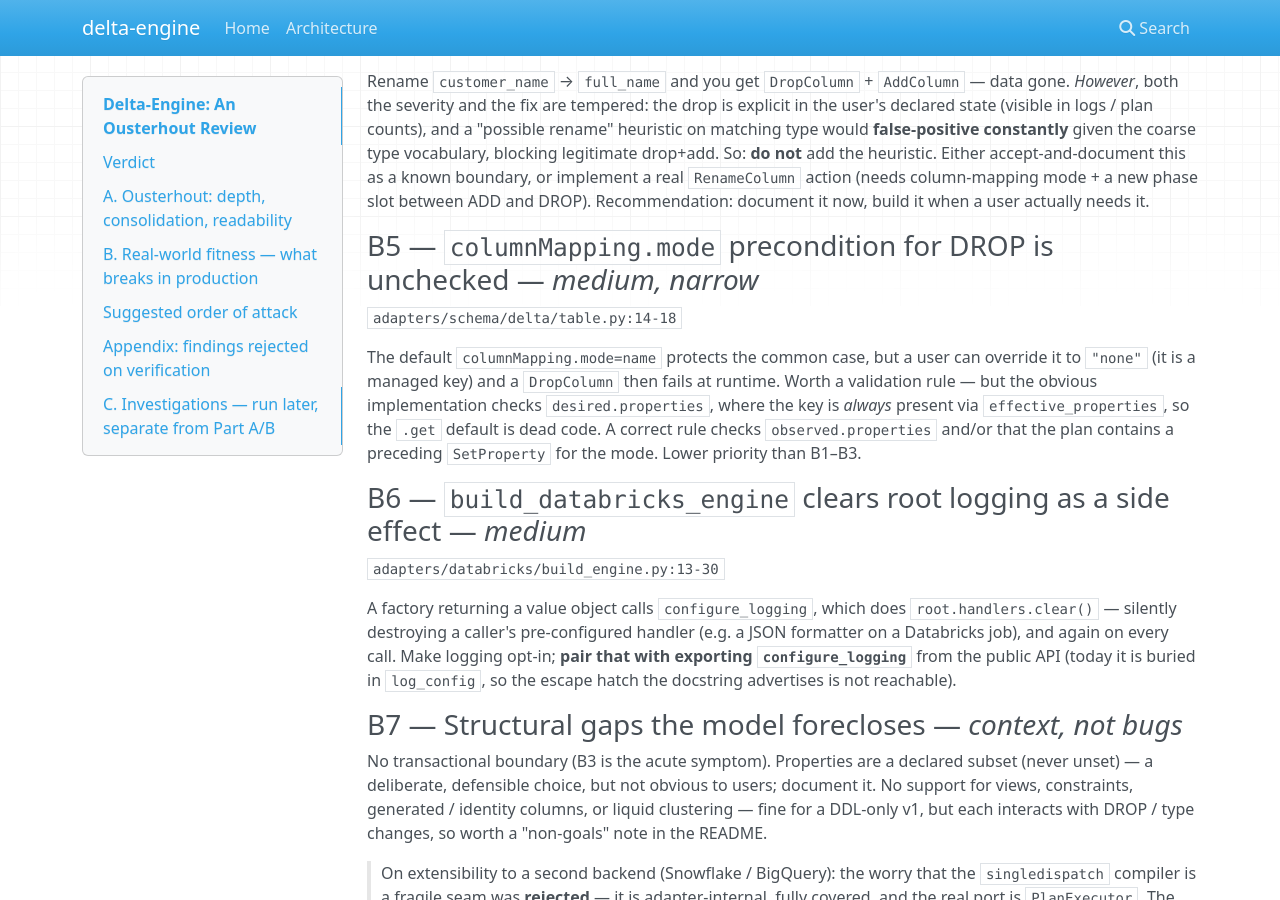
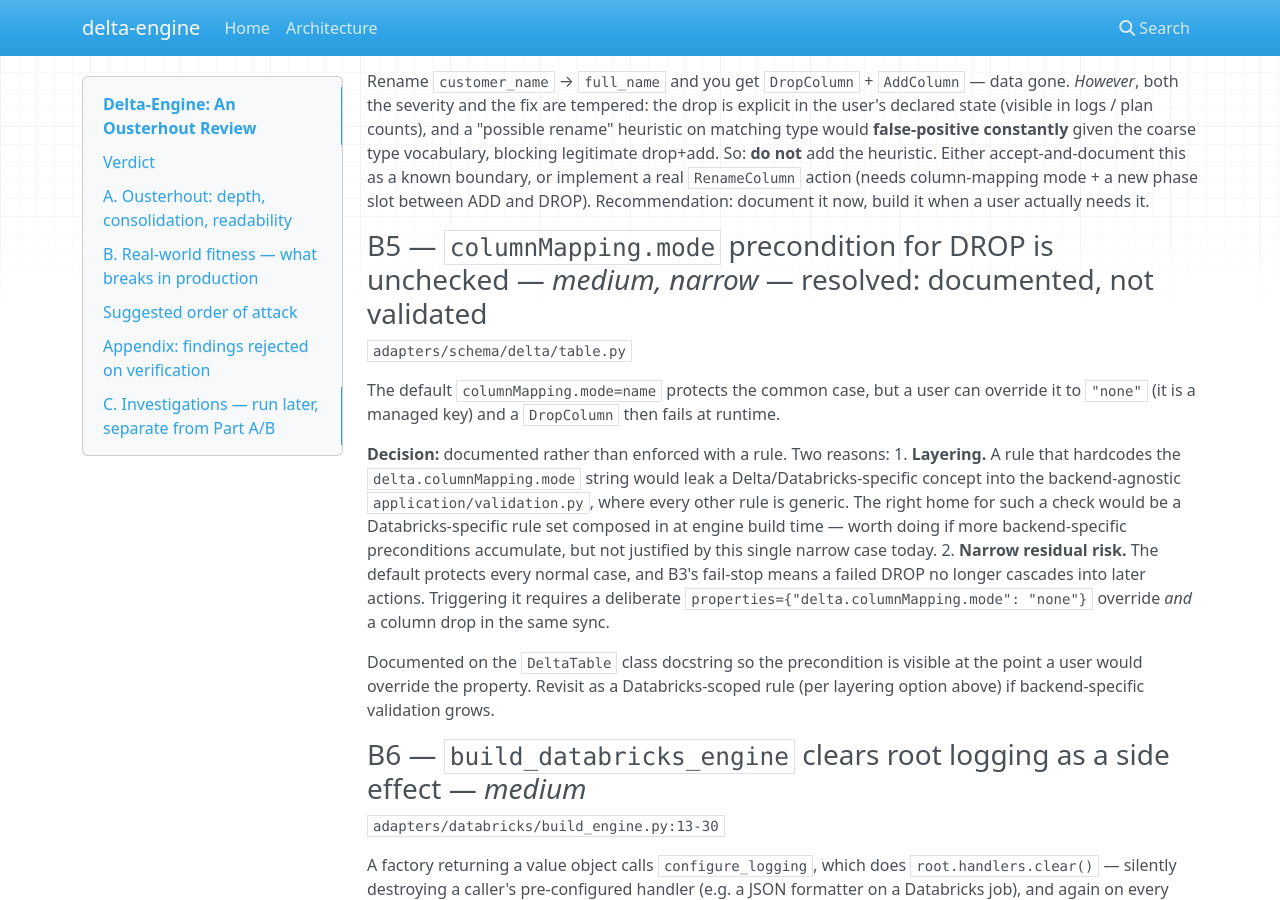
Before and after one commit to Tomoscorbin/delta-engine, an MkDocs documentation site: the page built from docs/ousterhout-review.md, in a window 1280 px wide and 900 px high, scrolled down 4980 px. Built offline with MkDocs 1.6.1, drawn with Linux system fonts in a browser that asks for light colours; nearby versions of some CDN libraries.

Commit message:
docs: document columnMapping.mode precondition for DROP instead of validating (B5)
A DropColumn requires delta.columnMapping.mode=name (the default). Rather than
add a validation rule -- which would hardcode a Delta-specific property string
into the backend-agnostic application/validation.py and leak a Databricks
concept into the generic core -- document the precondition on the DeltaTable
class docstring, where a user would see it before overriding the property.

The residual risk is narrow: the default protects the common case, and B3's
fail-stop means a failed DROP no longer cascades. Triggering it needs a
deliberate mode='none' override plus a drop in the same sync. The review doc
records the decision and the layering-clean alternative (a Databricks-scoped
rule set) to revisit if backend-specific validation grows.

Co-Authored-By: Claude Opus 4.8 <noreply@anthropic.com>

```diff
--- a/docs/ousterhout-review.md
+++ b/docs/ousterhout-review.md
@@ -282,17 +282,29 @@ implement a real `RenameColumn` action (needs column-mapping mode + a new phase
 slot between ADD and DROP). Recommendation: document it now, build it when a
 user actually needs it.
 
-### B5 — `columnMapping.mode` precondition for DROP is unchecked — *medium, narrow*
+### B5 — `columnMapping.mode` precondition for DROP is unchecked — *medium, narrow* — **resolved: documented, not validated**
 
-`adapters/schema/delta/table.py:14-18`
+`adapters/schema/delta/table.py`
 
 The default `columnMapping.mode=name` protects the common case, but a user can
 override it to `"none"` (it is a managed key) and a `DropColumn` then fails at
-runtime. Worth a validation rule — but the obvious implementation checks
-`desired.properties`, where the key is *always* present via
-`effective_properties`, so the `.get` default is dead code. A correct rule
-checks `observed.properties` and/or that the plan contains a preceding
-`SetProperty` for the mode. Lower priority than B1–B3.
+runtime.
+
+**Decision:** documented rather than enforced with a rule. Two reasons:
+1. **Layering.** A rule that hardcodes the `delta.columnMapping.mode` string
+   would leak a Delta/Databricks-specific concept into the backend-agnostic
+   `application/validation.py`, where every other rule is generic. The right home
+   for such a check would be a Databricks-specific rule set composed in at engine
+   build time — worth doing if more backend-specific preconditions accumulate,
+   but not justified by this single narrow case today.
+2. **Narrow residual risk.** The default protects every normal case, and B3's
+   fail-stop means a failed DROP no longer cascades into later actions. Triggering
+   it requires a deliberate `properties={"delta.columnMapping.mode": "none"}`
+   override *and* a column drop in the same sync.
+
+Documented on the `DeltaTable` class docstring so the precondition is visible at
+the point a user would override the property. Revisit as a Databricks-scoped
+rule (per layering option above) if backend-specific validation grows.
 
 ### B6 — `build_databricks_engine` clears root logging as a side effect — *medium*
 
```
Also changed, not shown: 1 other file.
